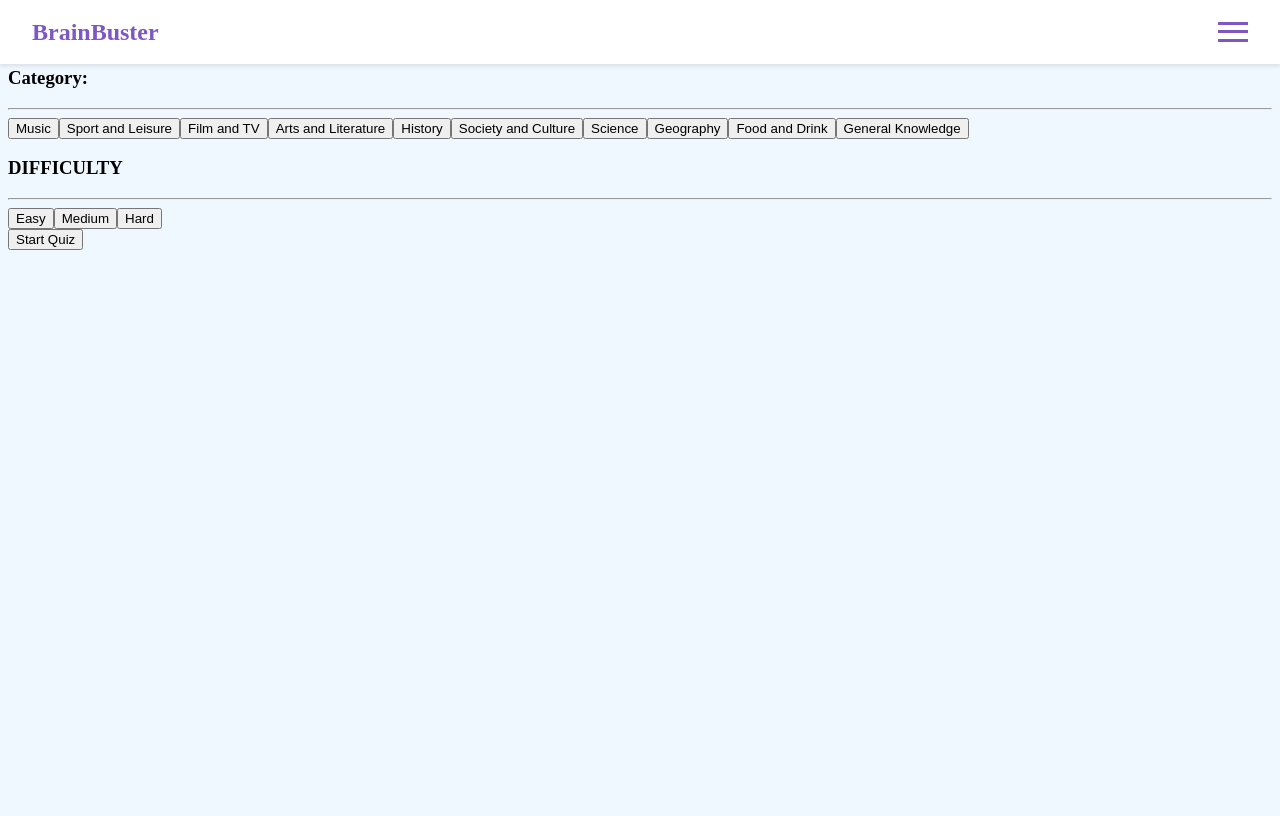
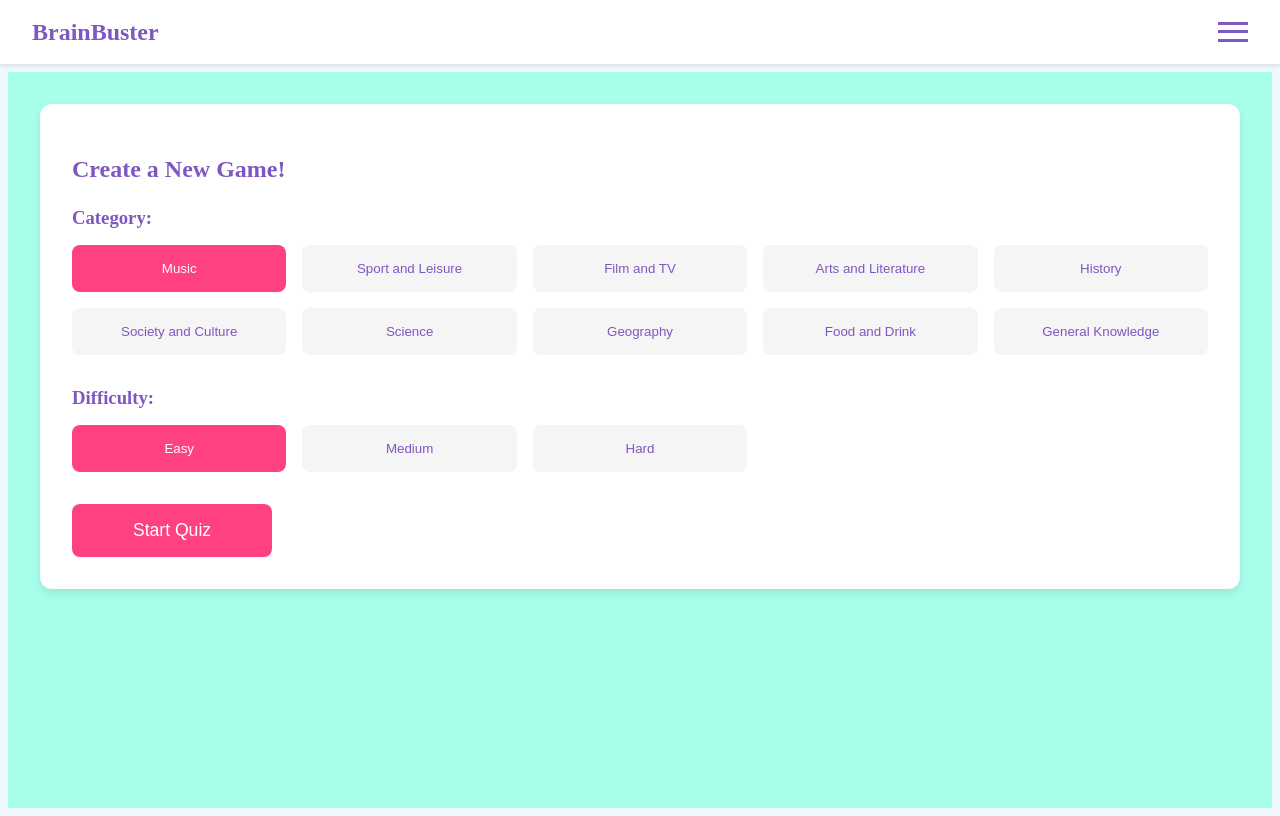
Before and after one commit to cmatthews3212/BrainBuster, a React (Vite) app in the folder client/: page /create-game in a window 1280 px wide. Built offline with nearby package versions, Linux system fonts and the light colour scheme; no server answers.

Commit message:
Updated create game components

```diff
--- /dev/null
+++ b/client/src/components/CreateGame/CreateGame.css
@@ -0,0 +1,64 @@
+.page-container {
+  min-height: 100vh;
+  padding: 20px;
+  background-color: #f5f5f5;
+}
+
+.content-container {
+  max-width: 1200px;
+  margin: 0 auto;
+  padding: 20px;
+}
+
+.page-title {
+  text-align: center;
+  color: #333;
+  margin-bottom: 30px;
+}
+
+.card {
+  background: white;
+  border-radius: 8px;
+  padding: 20px;
+  box-shadow: 0 2px 4px rgba(0, 0, 0, 0.1);
+  margin-bottom: 20px;
+}
+
+.selection-group {
+  margin-bottom: 30px;
+}
+
+.section-title {
+  color: #333;
+  margin-bottom: 15px;
+}
+
+.divider {
+  border: none;
+  border-top: 1px solid #eee;
+  margin: 15px 0;
+}
+
+.button-grid {
+  display: grid;
+  grid-template-columns: repeat(auto-fill, minmax(200px, 1fr));
+  gap: 15px;
+  margin-top: 15px;
+}
+
+.grid-button {
+  padding: 12px 20px;
+  border: 2px solid #ddd;
+  border-radius: 6px;
+  background: white;
+  cursor: pointer;
+  transition: all 0.3s ease;
+}
+
+.grid-button:hover {
+  background: #f0f0f0;
+}
+
+.grid-button.selected {
+  background: #d3d3d3;
+}
--- a/client/src/components/CreateGame/index.jsx
+++ b/client/src/components/CreateGame/index.jsx
@@ -3,6 +3,7 @@ import { useNavigate } from 'react-router-dom';
 import { useMutation } from '@apollo/client';
 import socket from "../../socket";
 import { CREATE_GAME } from '../../utils/mutations';
+import './CreateGame.css';
 
 const categories = [
     { label: 'Music', value: 'music'},
@@ -70,32 +71,74 @@ const CreateGame = () => {
     }
 
     return (
-    <div className="create-game-container">
-        <h2>Create a New Game!</h2>
-        <div className='selection-group'>
-            <h3>Category:</h3>
-            <hr />
-            <div className="category-selection">
+        <div style={{
+            display: 'flex',
+            flexDirection: 'column',
+            minHeight: '100vh'
+        }}>
+            <div style={{
+                backgroundColor: '#A7FFEB',
+                flex: 1,
+                padding: '2rem',
+                marginTop: '64px'
+            }}>
+                <div style={{
+                    backgroundColor: '#FFFFFF',
+                    borderRadius: '12px',
+                    padding: '2rem',
+                    boxShadow: '0px 4px 10px rgba(0, 0, 0, 0.1)',
+                    maxWidth: '1200px',
+                    margin: '0 auto'
+                }}>
+                    <h2 style={{ color: '#7E57C2', marginBottom: '1.5rem' }}>Create a New Game!</h2>
+
+                    <div className='selection-group' style={{ marginBottom: '2rem' }}>
+                        <h3 style={{ color: '#7E57C2', marginBottom: '1rem' }}>Category:</h3>
+                        <div style={{
+                            display: 'grid',
+                            gridTemplateColumns: 'repeat(auto-fill, minmax(200px, 1fr))',
+                            gap: '1rem'
+                        }}>
                             {categories.map((cat) => (
                                 <button
                                     key={cat.value}
                                     onClick={() => setSelectedCategory(cat.value)}
-                  className={selectedCategory === cat.value ? 'selected' : ''}
+                                    style={{
+                                        backgroundColor: selectedCategory === cat.value ? '#FF4081' : '#F5F5F5',
+                                        color: selectedCategory === cat.value ? '#FFFFFF' : '#7E57C2',
+                                        padding: '1rem',
+                                        border: 'none',
+                                        borderRadius: '8px',
+                                        cursor: 'pointer',
+                                        transition: 'all 0.2s'
+                                    }}
                                 >
                                     {cat.label}
                                 </button>
                             ))}
                         </div>
                     </div>
-        <div>
-        <h3>DIFFICULTY</h3>
-          <hr />
-          <div className="difficulty-selection">
+
+                    <div className='selection-group' style={{ marginBottom: '2rem' }}>
+                        <h3 style={{ color: '#7E57C2', marginBottom: '1rem' }}>Difficulty:</h3>
+                        <div style={{
+                            display: 'grid',
+                            gridTemplateColumns: 'repeat(auto-fill, minmax(200px, 1fr))',
+                            gap: '1rem'
+                        }}>
                             {difficulties.map((diff) => (
                                 <button
                                     key={diff}
                                     onClick={() => setSelectedDifficulty(diff)}
-                className={selectedDifficulty === diff ? 'selected' : ''}
+                                    style={{
+                                        backgroundColor: selectedDifficulty === diff ? '#FF4081' : '#F5F5F5',
+                                        color: selectedDifficulty === diff ? '#FFFFFF' : '#7E57C2',
+                                        padding: '1rem',
+                                        border: 'none',
+                                        borderRadius: '8px',
+                                        cursor: 'pointer',
+                                        transition: 'all 0.2s'
+                                    }}
                                 >
                                     {diff.charAt(0).toUpperCase() + diff.slice(1)}
                                 </button>
@@ -103,10 +146,29 @@ const CreateGame = () => {
                         </div>
                     </div>
 
-        <button className="createGameBtn" onClick={handleCreateGame} disabled={loading}>
-          { loading ? "Loading..." : "Start Quiz"}
+                    <button
+                        onClick={handleCreateGame}
+                        disabled={loading}
+                        style={{
+                            backgroundColor: loading ? '#cccccc' : '#FF4081',
+                            color: '#FFFFFF',
+                            padding: '1rem 2rem',
+                            border: 'none',
+                            borderRadius: '8px',
+                            cursor: loading ? 'not-allowed' : 'pointer',
+                            fontSize: '1.1rem',
+                            fontWeight: '500',
+                            width: '100%',
+                            maxWidth: '200px',
+                            transition: 'transform 0.2s'
+                        }}
+                    >
+                        {loading ? "Loading..." : "Start Quiz"}
                     </button>
+                </div>
+            </div>
         </div>
     );
 };
+
 export default CreateGame;
```
Lines whose indentation alone changed are shown as unchanged.
